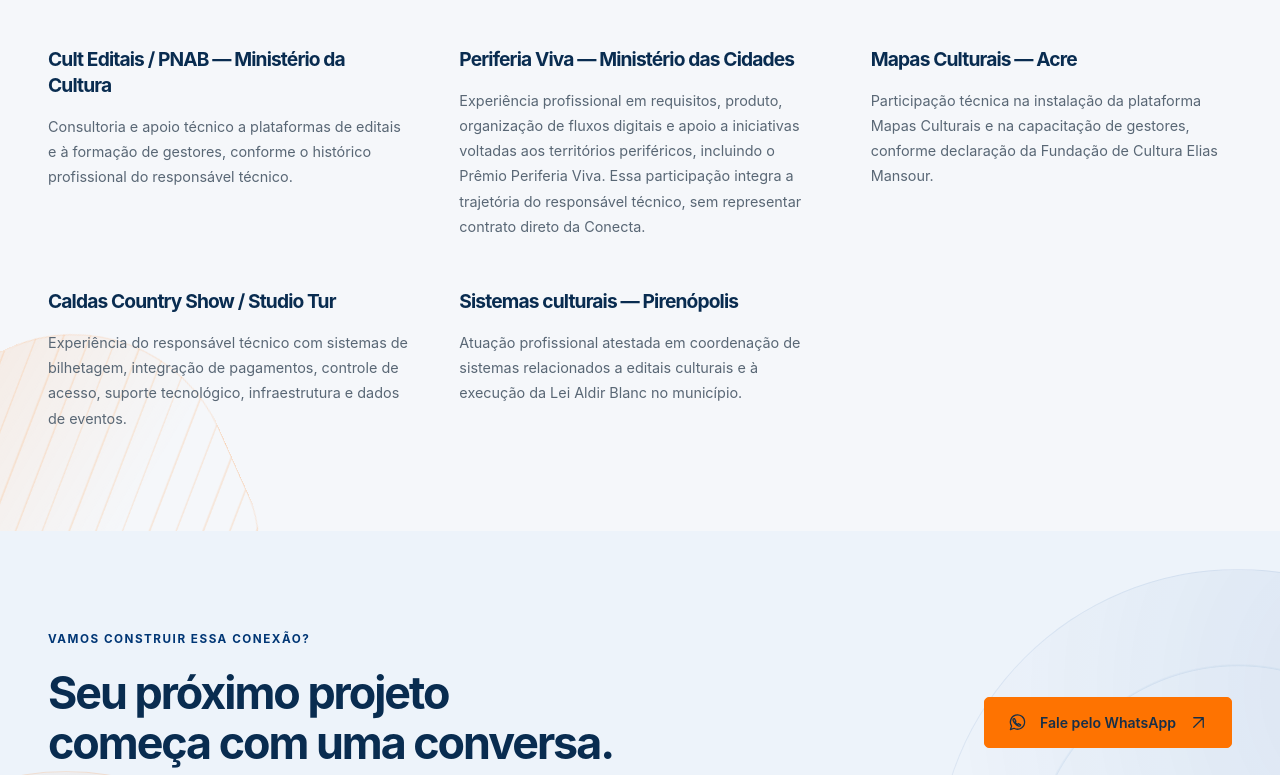
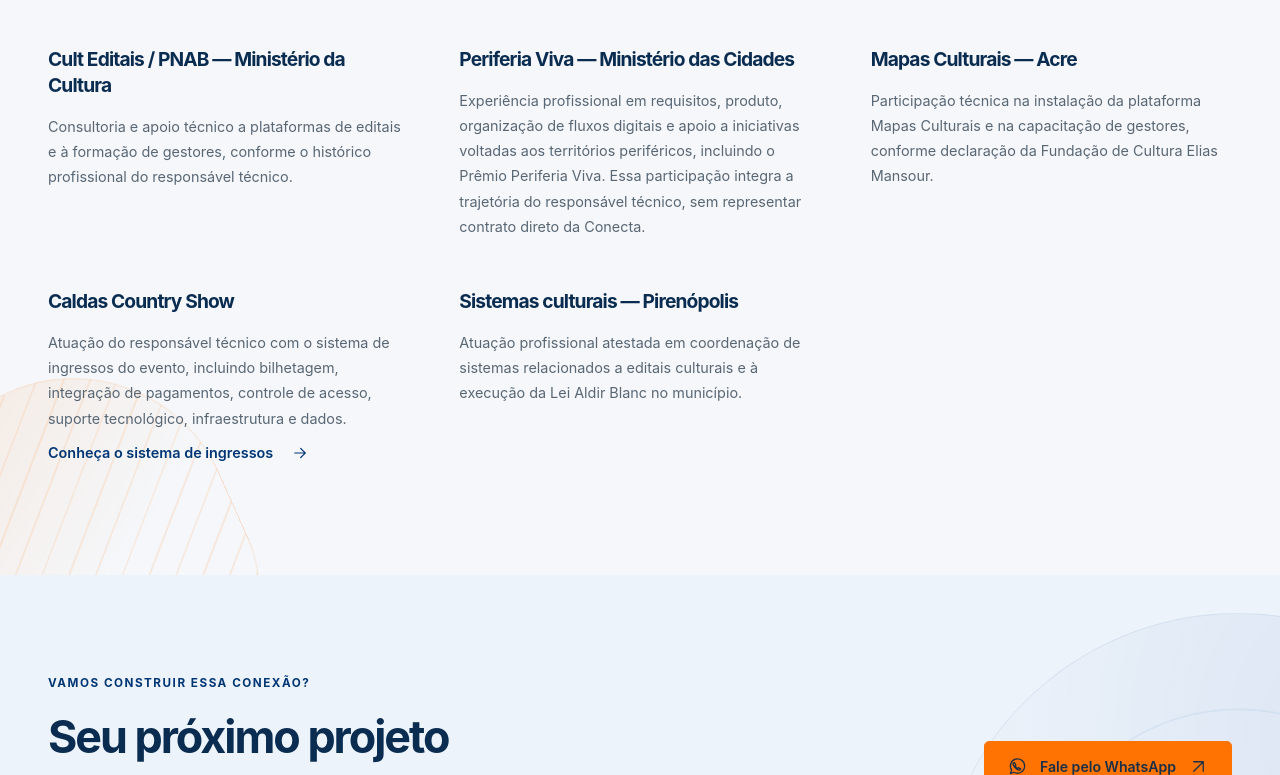
Before and after one commit to vitfera/conecta, an Astro site: page /quem-somos in a window 1280 px wide. Shown: the part 3155-3930 px from the top of the page. Built offline with nearby package versions, Linux system fonts and the light colour scheme; Astro itself is replaced by a stand-in of ours.

Commit message:
Relaciona Caldas Country Show ao sistema de ingressos

```diff
--- a/src/pages/quem-somos.astro
+++ b/src/pages/quem-somos.astro
@@ -36,9 +36,14 @@ const professionalExperience = [
       'Participação técnica na instalação da plataforma Mapas Culturais e na capacitação de gestores, conforme declaração da Fundação de Cultura Elias Mansour.',
   },
   {
-    title: 'Caldas Country Show / Studio Tur',
+    id: 'caldas-country-show',
+    title: 'Caldas Country Show',
     description:
-      'Experiência do responsável técnico com sistemas de bilhetagem, integração de pagamentos, controle de acesso, suporte tecnológico, infraestrutura e dados de eventos.',
+      'Atuação do responsável técnico com o sistema de ingressos do evento, incluindo bilhetagem, integração de pagamentos, controle de acesso, suporte tecnológico, infraestrutura e dados.',
+    link: {
+      href: '/produtos/ingressos-digitais/',
+      label: 'Conheça o sistema de ingressos',
+    },
   },
   {
     title: 'Sistemas culturais — Pirenópolis',
@@ -199,9 +204,14 @@ const professionalExperience = [
       </div>
       <div class="principle-grid" data-professional-experience>
         {professionalExperience.map((experience) => (
-          <div>
+          <div id={experience.id}>
             <h3>{experience.title}</h3>
             <p>{experience.description}</p>
+            {experience.link && (
+              <a class="text-link" href={experience.link.href}>
+                {experience.link.label} <Icon size={18} />
+              </a>
+            )}
           </div>
         ))}
       </div>
```
Also changed, not shown: src/content/products/ingressos-digitais.md (+4 -0 lines).
